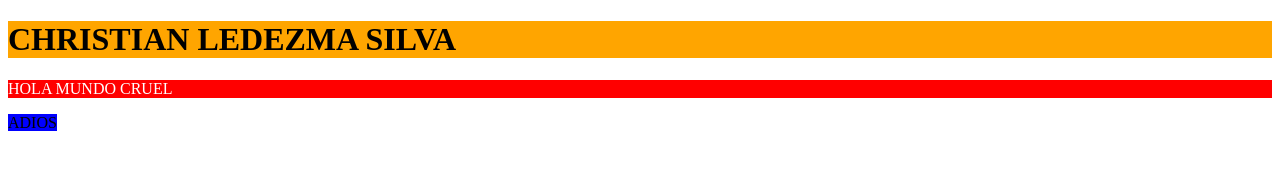
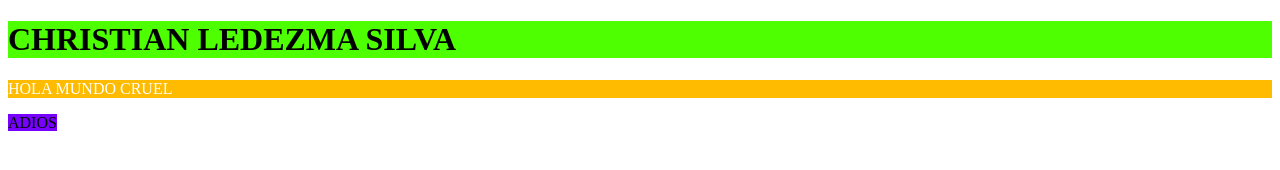
Before and after one commit to christian-ledezma/tecWeb_primerSitio, a plain HTML site: page index.html in a window 1280 px wide. Drawn offline with Linux system fonts and the light colour scheme.

Commit message:
feat: cambio de colores

```diff
--- a/index.html
+++ b/index.html
@@ -6,8 +6,8 @@
     <title>Document</title>
 </head>
 <body>
-    <h1 style="background-color: orange;">CHRISTIAN LEDEZMA SILVA</h1>
-    <p style="background-color: red; color: white;">HOLA MUNDO CRUEL</p>
-    <span style="background-color: blue;">ADIOS</span>
+    <h1 style="background-color: rgb(77, 255, 0);">CHRISTIAN LEDEZMA SILVA</h1>
+    <p style="background-color: rgb(255, 187, 0); color: white;">HOLA MUNDO CRUEL</p>
+    <span style="background-color: rgb(119, 0, 255);">ADIOS</span>
 </body>
 </html>
```
